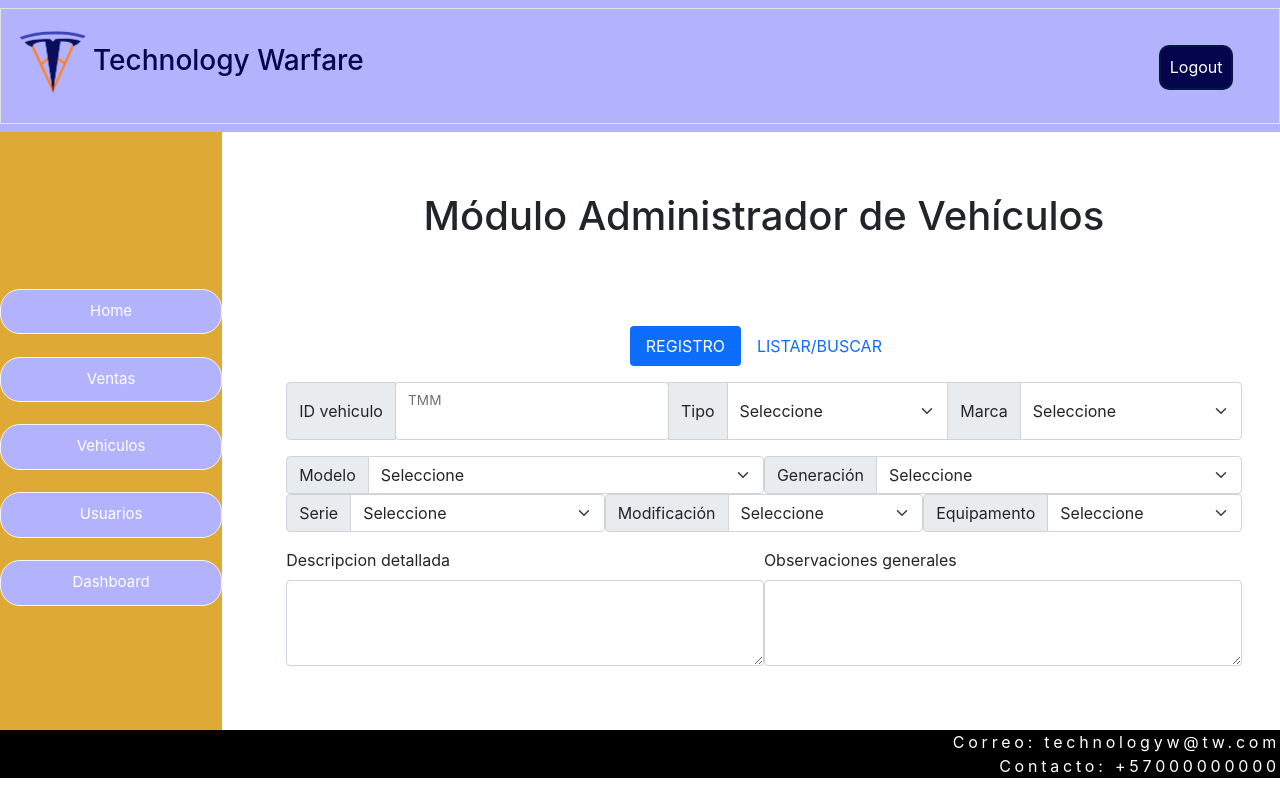
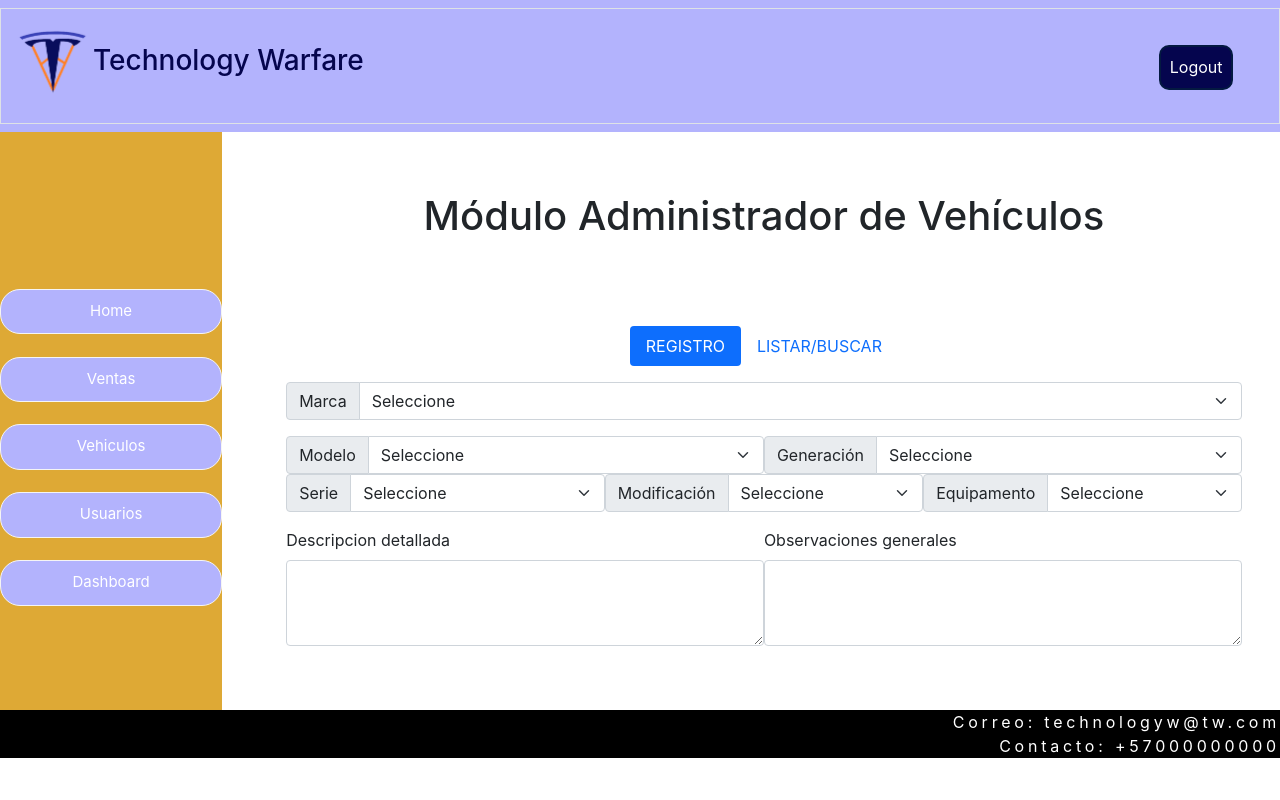
Before and after one commit to Technology-Warfare/Project-ciclo3, a React (Create React App) app in the folder tesla/: page /dashboard/vehiculos in a window 1280 px wide. Built offline with nearby package versions, Linux system fonts and the light colour scheme.

Commit message:
Interfaz de registro de vehiculos modificado

```diff
--- a/tesla/src/components/RegistrarVehiculo.js
+++ b/tesla/src/components/RegistrarVehiculo.js
@@ -6,17 +6,8 @@ const RegistrarVehiculo = () => {
             <div className="form">
                 <div class="input-group mb-3">
                     <div className="input-group flex-nowrap">
-                        <span className="input-group-text">ID vehiculo</span>
-                        <div className="form-floating">
-                            <input type="email" class="form-control" id="inIdVehiculo" />
-                            <label for="inIdVehiculo" class="form-label">TMM
-                            </label>
-                        </div>
-                        <label className="input-group-text" for="tipo">Tipo</label>
-                        <select className="form-select" id="tipo">
-                            <option selected>Seleccione</option>
-                            <option value="1">Electrico</option>
-                        </select>
+
+
                         <label className="input-group-text" for="marca">Marca</label>
                         <select className="form-select" id="marca">
                             <option selected>Seleccione</option>
```
